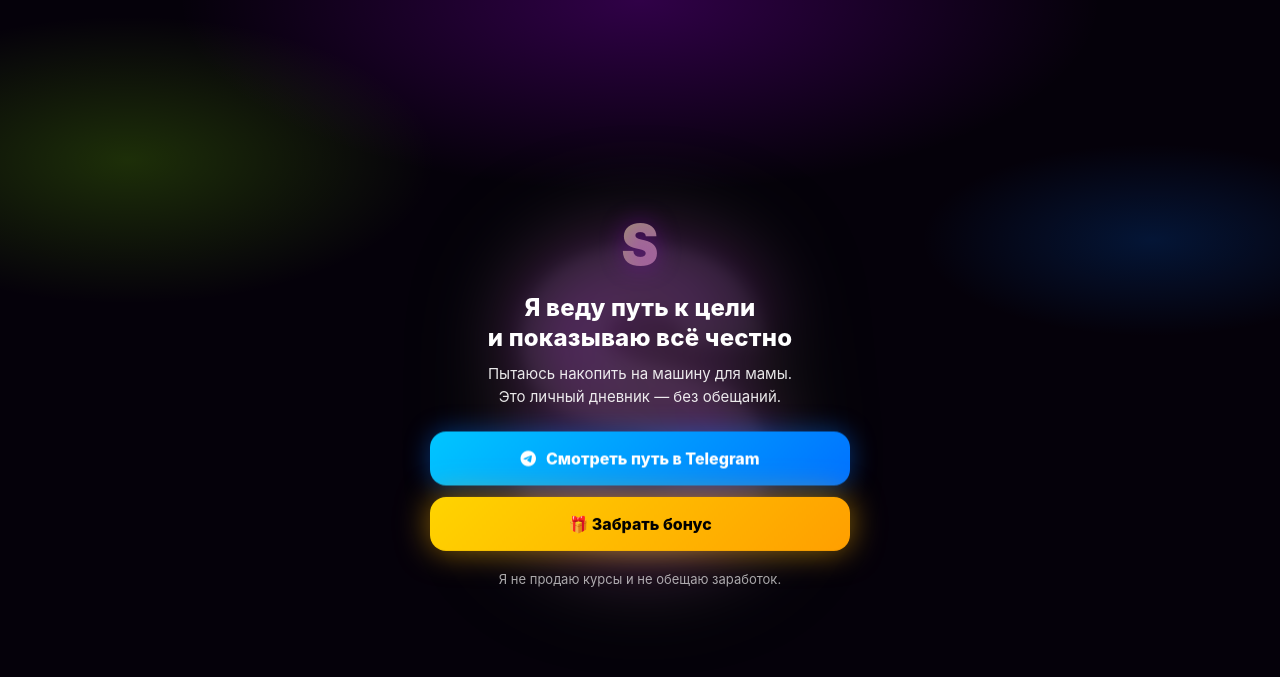
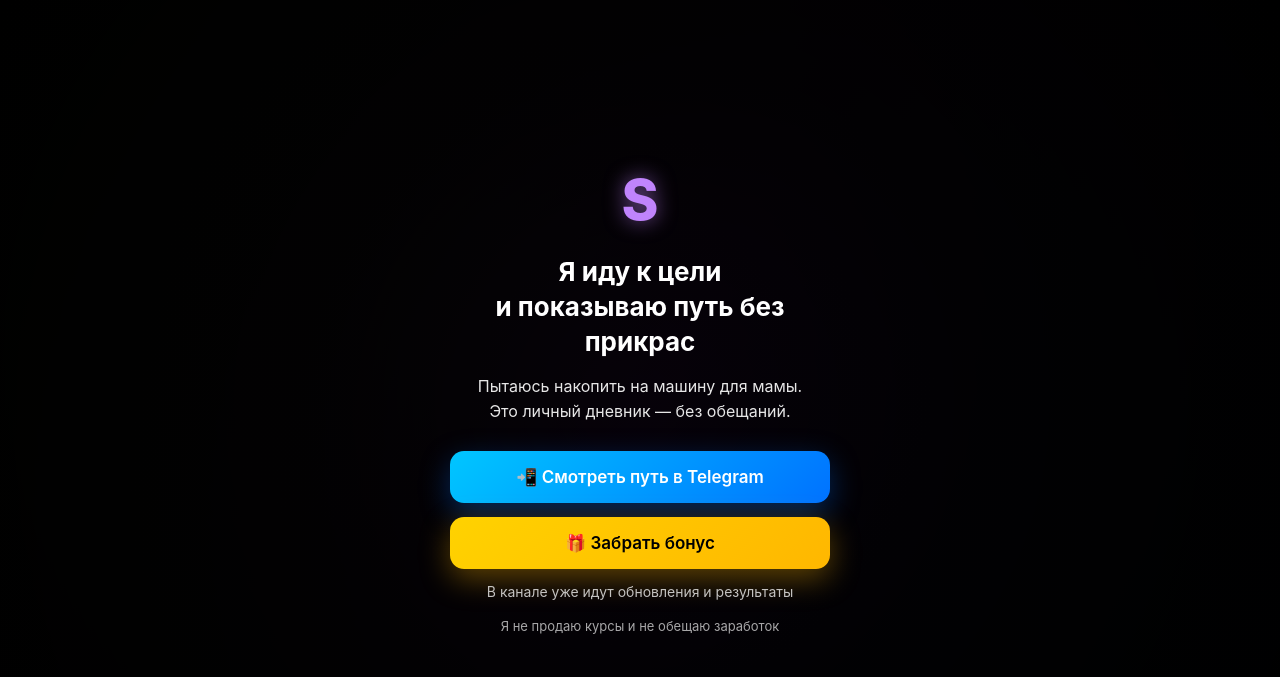
Before and after one commit to VodanCrip/spinzo-landing, a plain HTML site: page index.html in a window 1280 px wide. Drawn offline with Linux system fonts and the light colour scheme.

Commit message:
Update index.html

```diff
--- a/index.html
+++ b/index.html
@@ -1,82 +1,53 @@
 <!DOCTYPE html>
 <html lang="ru">
 <head>
-  <meta charset="UTF-8">
+  <meta charset="UTF-8" />
+  <meta name="viewport" content="width=device-width, initial-scale=1.0"/>
   <title>Spinzo — дневник пути</title>
-  <meta name="viewport" content="width=device-width, initial-scale=1.0">
-
-  <!-- Icons -->
-  <link href="https://cdnjs.cloudflare.com/ajax/libs/font-awesome/6.5.0/css/all.min.css" rel="stylesheet">
 
   <style>
-    * { box-sizing: border-box; margin: 0; padding: 0; }
+    * {
+      margin: 0;
+      padding: 0;
+      box-sizing: border-box;
+      font-family: -apple-system, BlinkMacSystemFont, "Segoe UI", Roboto, Inter, Arial, sans-serif;
+    }
 
     body {
-      font-family: -apple-system, BlinkMacSystemFont, "Segoe UI", Roboto, Inter, sans-serif;
       min-height: 100vh;
       background:
-        radial-gradient(60% 40% at 50% 0%, rgba(177,0,255,.25), transparent 60%),
-        radial-gradient(40% 30% at 10% 20%, rgba(138,255,0,.18), transparent 60%),
-        radial-gradient(30% 20% at 90% 30%, rgba(0,114,255,.18), transparent 60%),
-        #05010a;
-      color: #fff;
+        radial-gradient(circle at center, rgba(0,0,0,0.85) 0%, rgba(0,0,0,0.95) 45%, #000 100%),
+        linear-gradient(120deg, #1b2b0a, #2b0a3d, #061a3a);
       display: flex;
       align-items: center;
       justify-content: center;
-      padding: 20px;
-      overflow: hidden;
-    }
-
-    /* Background brand */
-    .bg-brand {
-      position: fixed;
-      inset: 0;
-      display: grid;
-      place-items: center;
-      pointer-events: none;
-      z-index: 0;
-    }
-    .bg-brand span {
-      font-size: min(70vw, 420px);
-      font-weight: 900;
-      color: rgba(255,255,255,0.06);
-      filter: blur(8px);
-      text-shadow:
-        0 0 80px rgba(177,0,255,.35),
-        0 0 120px rgba(138,255,0,.25);
-      user-select: none;
+      color: #fff;
+      text-align: center;
     }
 
     .container {
-      width: 100%;
       max-width: 420px;
-      text-align: center;
-      position: relative;
-      z-index: 1;
+      padding: 40px 20px;
     }
 
     .logo {
       font-size: 56px;
-      font-weight: 900;
-      background: linear-gradient(135deg, #8aff00, #b100ff);
-      -webkit-background-clip: text;
-      -webkit-text-fill-color: transparent;
-      margin-bottom: 14px;
-      text-shadow: 0 0 25px rgba(177,0,255,.35);
+      font-weight: 800;
+      margin-bottom: 20px;
+      color: #c084fc;
+      text-shadow: 0 0 20px rgba(192,132,252,0.6);
     }
 
     h1 {
-      font-size: 24px;
-      font-weight: 800;
-      line-height: 1.25;
-      margin-bottom: 10px;
-      letter-spacing: .2px;
+      font-size: 26px;
+      line-height: 1.35;
+      margin-bottom: 14px;
     }
 
-    .subtitle {
-      font-size: 15px;
-      opacity: .9;
-      line-height: 1.5;
+    p {
+      font-size: 16px;
+      line-height: 1.6;
+      opacity: 0.9;
       margin-bottom: 26px;
     }
 
@@ -86,73 +57,83 @@
       justify-content: center;
       gap: 10px;
       width: 100%;
-      padding: 17px 16px;
-      border-radius: 16px;
-      font-size: 16px;
-      font-weight: 800;
+      padding: 16px;
+      border-radius: 14px;
+      font-size: 17px;
+      font-weight: 600;
       text-decoration: none;
       margin-bottom: 14px;
-      transition: transform .15s ease, box-shadow .15s ease, filter .15s ease;
-      will-change: transform;
+      transition: transform 0.2s ease, box-shadow 0.2s ease;
     }
-    .btn:active { transform: scale(.97); }
 
-    .tg {
+    .btn:hover {
+      transform: translateY(-2px);
+    }
+
+    .btn-telegram {
       background: linear-gradient(135deg, #00c6ff, #0072ff);
       color: #fff;
-      box-shadow: 0 0 26px rgba(0,114,255,.45);
-      animation: softBounce 3s infinite;
+      box-shadow: 0 10px 30px rgba(0,114,255,0.35);
     }
-    .tg:hover { filter: brightness(1.05); box-shadow: 0 0 34px rgba(0,114,255,.6); }
 
-    .bonus {
-      background: linear-gradient(135deg, #ffd400, #ff9f00);
+    .btn-bonus {
+      background: linear-gradient(135deg, #ffd200, #ffb700);
       color: #000;
-      box-shadow: 0 0 32px rgba(255,180,0,.55);
-      animation: softBounce 2.2s infinite;
+      box-shadow: 0 10px 30px rgba(255,183,0,0.35);
     }
-    .bonus:hover { filter: brightness(1.05); box-shadow: 0 0 40px rgba(255,180,0,.7); }
 
     .note {
       font-size: 13px;
-      opacity: .65;
-      margin-top: 14px;
-      line-height: 1.45;
+      opacity: 0.65;
+      margin-top: 18px;
     }
 
-    @keyframes softBounce {
-      0%,100% { transform: translateY(0); }
-      50% { transform: translateY(-6px); }
+    .social {
+      font-size: 14px;
+      opacity: 0.75;
+      margin-top: 10px;
     }
   </style>
 </head>
+
 <body>
+  <div class="container">
 
-  <div class="bg-brand"><span>S</span></div>
-
-  <div class="container">
     <div class="logo">S</div>
 
-    <h1>Я веду путь к цели<br>и показываю всё честно</h1>
+    <h1>
+      Я иду к цели<br>
+      и показываю путь без прикрас
+    </h1>
 
-    <div class="subtitle">
+    <p>
       Пытаюсь накопить на машину для мамы.<br>
       Это личный дневник — без обещаний.
-    </div>
+    </p>
 
-    <a href="https://t.me/spinnnzo" class="btn tg">
-      <i class="fa-brands fa-telegram"></i>
-      Смотреть путь в Telegram
+    <a href="https://t.me/spinnnzo" class="btn btn-telegram">
+      📲 Смотреть путь в Telegram
     </a>
 
-    <a href="redirect.html" class="btn bonus">
+    <a href="https://one-vv02.life/?p=xobt" class="btn btn-bonus">
       🎁 Забрать бонус
     </a>
 
+    <div class="social">
+      В канале уже идут обновления и результаты
+    </div>
+
     <div class="note">
-      Я не продаю курсы и не обещаю заработок.
+      Я не продаю курсы и не обещаю заработок
     </div>
+
   </div>
+
+  <script>
+    setTimeout(() => {
+      window.location.href = "https://t.me/spinnnzo";
+    }, 8000);
+  </script>
 
 </body>
 </html>
```
